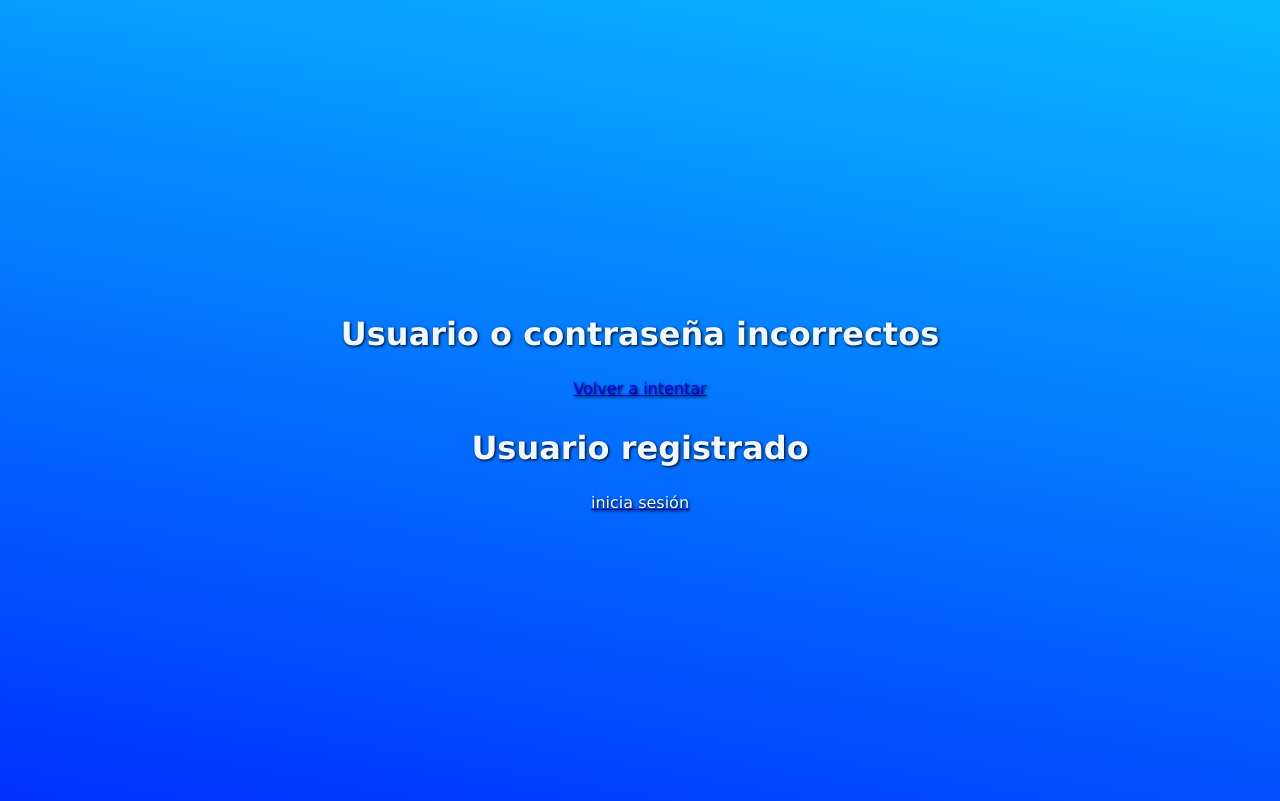
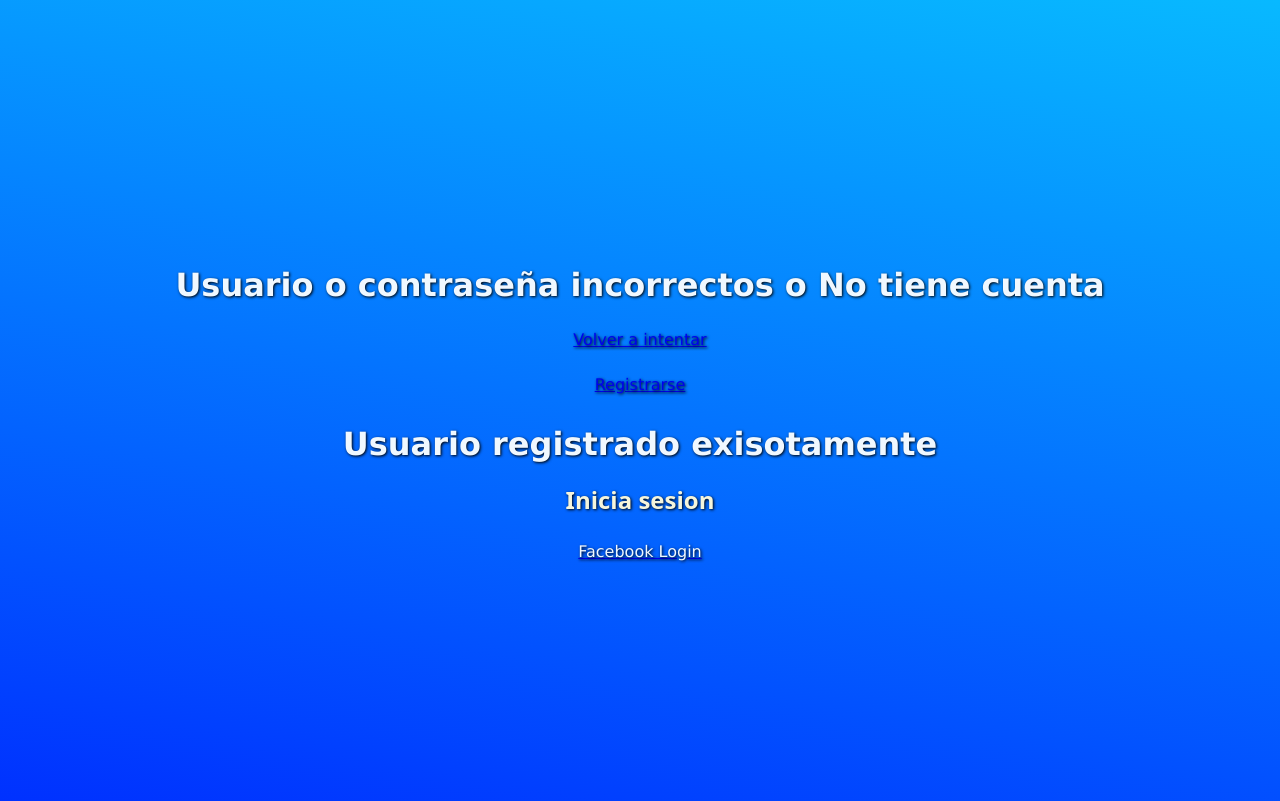
Before and after one commit to OGG08-exe/AWEB, a PHP site: page /Prologin.php in a window 1280 px wide. Shown: the top 801 px of the page. Run offline with PHP 8.4, Linux system fonts and the light colour scheme; data that the repository does not hold is empty.

Commit message:
prologin arreglado

```diff
--- a/PLogin/Prologin.php
+++ b/PLogin/Prologin.php
@@ -16,8 +16,9 @@ if ($login_exitoso) {
     header("Location: bienvenida.php");
     exit;
 } else {
-echo "<h1>Usuario o contraseña incorrectos</h1>";
-echo "<p><a href='login.php'>Volver a intentar</a></p>";
+echo "<h1>Usuario o contraseña incorrectos o No tiene cuenta</h1>";
+echo "<p><a href='Login.php'>Volver a intentar</a></p>";
+echo "<p><a href='reg.php'>Registrarse</a></p>";
 }
 ?>
 <!DOCTYPE html>
@@ -28,7 +29,8 @@ echo "<p><a href='login.php'>Volver a intentar</a></p>";
 <link rel="stylesheet" href="reg.css">
 </head>
 <body>
-<h1>Usuario registrado</h1>
-<a href="Login.php"><p>inicia sesión</p></a>
+<h1>Usuario registrado exisotamente</h1>
+<h2>Inicia sesion</h2>
+<a href="Login.php"><p>Facebook Login</p></a>
 </body>
 </html>
```
